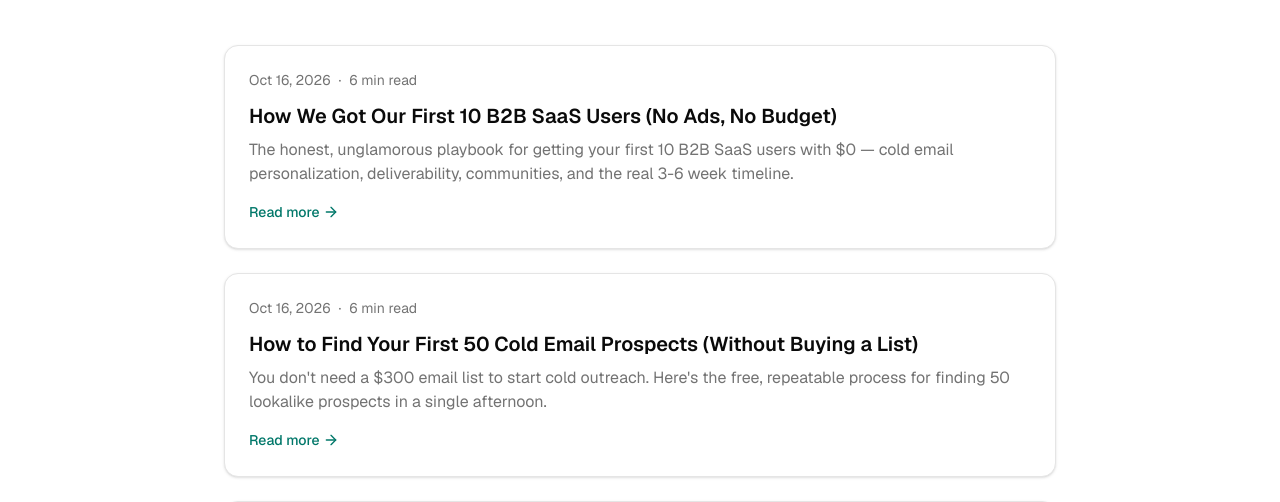
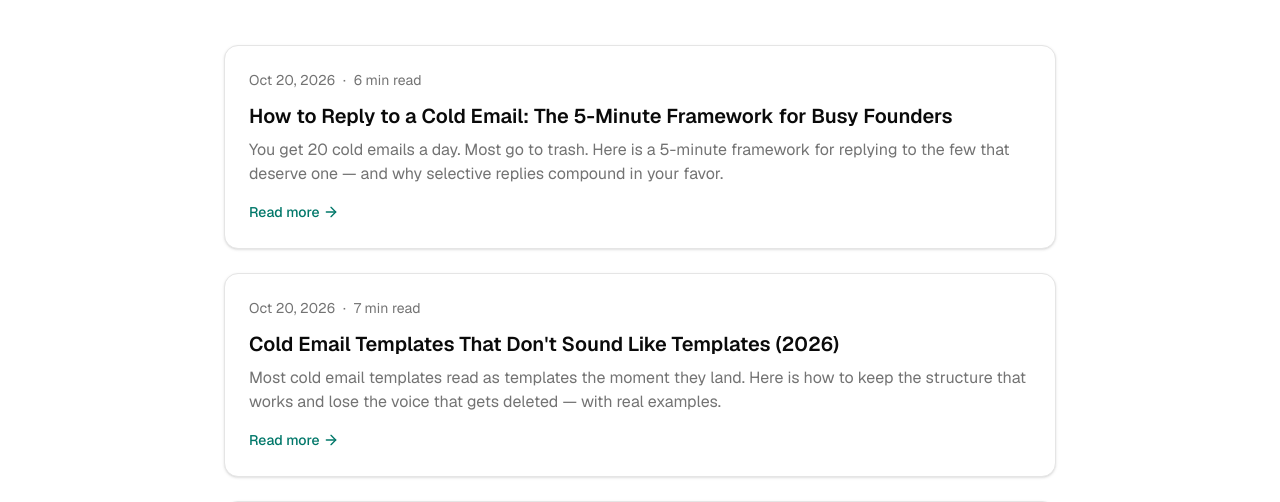
Before and after one commit to caicai458/copywise, a Next.js app: page /blog in a window 1280 px wide. Shown: the part 284-786 px from the top of the page. Built offline with nearby package versions, Linux system fonts and the light colour scheme; no server answers.

Commit message:
Add files via upload

```diff
--- a/app/blog/page.tsx
+++ b/app/blog/page.tsx
@@ -4,6 +4,38 @@ import { Footer } from "@/components/marketing/footer";
 import { Card, CardContent } from "@/components/ui/card";
 import { ArrowRight } from "lucide-react";
 const POSTS = [
+  {
+    slug: "how-to-reply-to-a-cold-email",
+    title: "How to Reply to a Cold Email: The 5-Minute Framework for Busy Founders",
+    description:
+      "You get 20 cold emails a day. Most go to trash. Here is a 5-minute framework for replying to the few that deserve one — and why selective replies compound in your favor.",
+    date: "Oct 20, 2026",
+    readTime: "6 min read",
+  },
+  {
+    slug: "cold-email-templates-that-dont-sound-like-templates-2026",
+    title: "Cold Email Templates That Don't Sound Like Templates (2026)",
+    description:
+      "Most cold email templates read as templates the moment they land. Here is how to keep the structure that works and lose the voice that gets deleted — with real examples.",
+    date: "Oct 20, 2026",
+    readTime: "7 min read",
+  },
+  {
+    slug: "how-to-reply-to-a-cold-email",
+    title: "How to Reply to a Cold Email: The 5-Minute Framework for Busy Founders",
+    description:
+      "You get 20 cold emails a day. Most go to trash. Here is a 5-minute framework for replying to the few that deserve one — and why selective replies compound in your favor.",
+    date: "Oct 20, 2026",
+    readTime: "6 min read",
+  },
+  {
+    slug: "cold-email-templates-that-dont-sound-like-templates-2026",
+    title: "Cold Email Templates That Don't Sound Like Templates (2026)",
+    description:
+      "Most cold email templates read as templates the moment they land. Here is how to keep the structure that works and lose the voice that gets deleted — with real examples.",
+    date: "Oct 20, 2026",
+    readTime: "7 min read",
+  },
   {
     slug: "first-10-b2b-saas-users",
     title: "How We Got Our First 10 B2B SaaS Users (No Ads, No Budget)",
```
